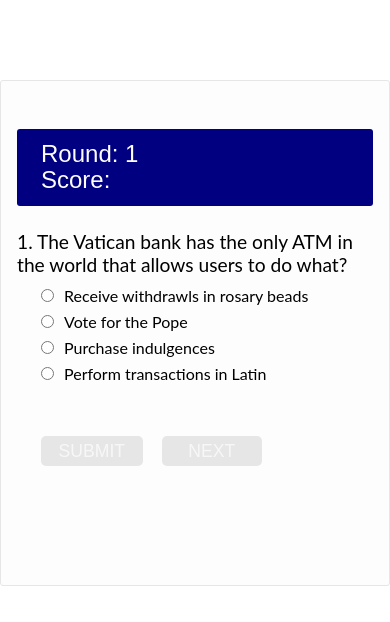
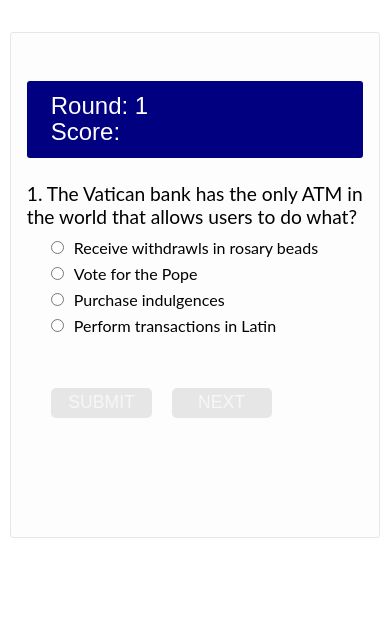
Before and after one commit to buddafucofibas/triviaJS, a plain HTML site: page index.html in a window 390 px wide. Both pictures are taken after a click on the button "START". Drawn offline with Linux system fonts and the light colour scheme.

Commit message:
tweaked styling for smaller devices

```diff
--- a/style.css
+++ b/style.css
@@ -44,10 +44,17 @@ input {
   position: relative;
   top: 5em;
   background-color: #fdfdfd;
-  height: 60vh;
+  min-height: 60vh;
   padding-top: 2em;
   border: 1px solid #e6e6e6;
   border-radius: 3px;
+}
+
+@media (max-width: 768px) {
+  .container {
+    top: 2em;
+    max-width: 95vw;
+  }
 }
 
 #game_start {
@@ -101,7 +108,7 @@ input {
 }
 
 .results {
-  height: 16.5px;
+  min-height: 16.25px;
   margin-bottom: 10px;
   margin-left: 1.5em;
 }
```
